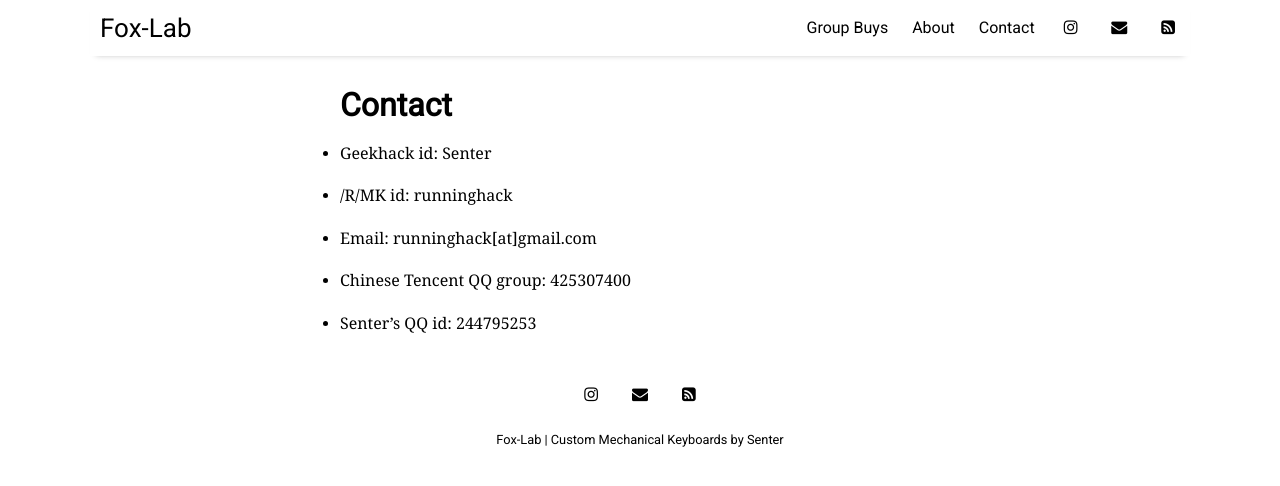
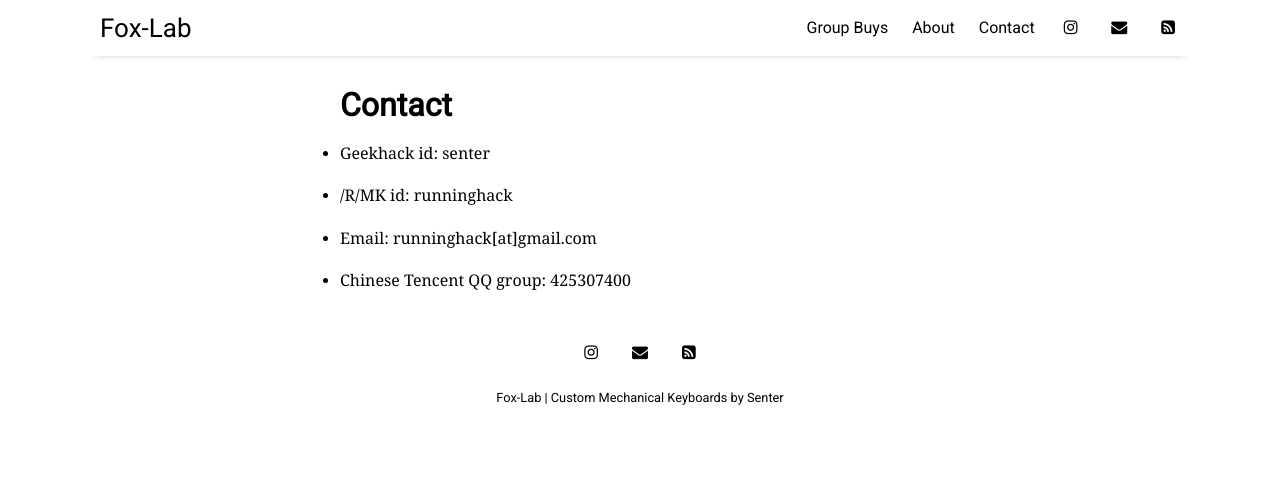
Before and after one commit to fox-lab/fox-lab.github.io, a Jekyll site: the page built from pages/contact.md, in a window 1280 px wide. Shown: the top 486 px of the page. Built offline with Jekyll 4.4.1, drawn with Linux system fonts in a browser that asks for light colours; nearby versions of some CDN libraries.

Commit message:
information update

```diff
--- a/pages/contact.md
+++ b/pages/contact.md
@@ -3,12 +3,10 @@ layout: misc
 title: Contact
 ---
 
-- Geekhack id: Senter
+- Geekhack id: senter
 
 - /R/MK id: runninghack
 
 - Email: runninghack[at]gmail.com
 
 - Chinese Tencent QQ group: 425307400
-
-- Senter's QQ id: 244795253
```
